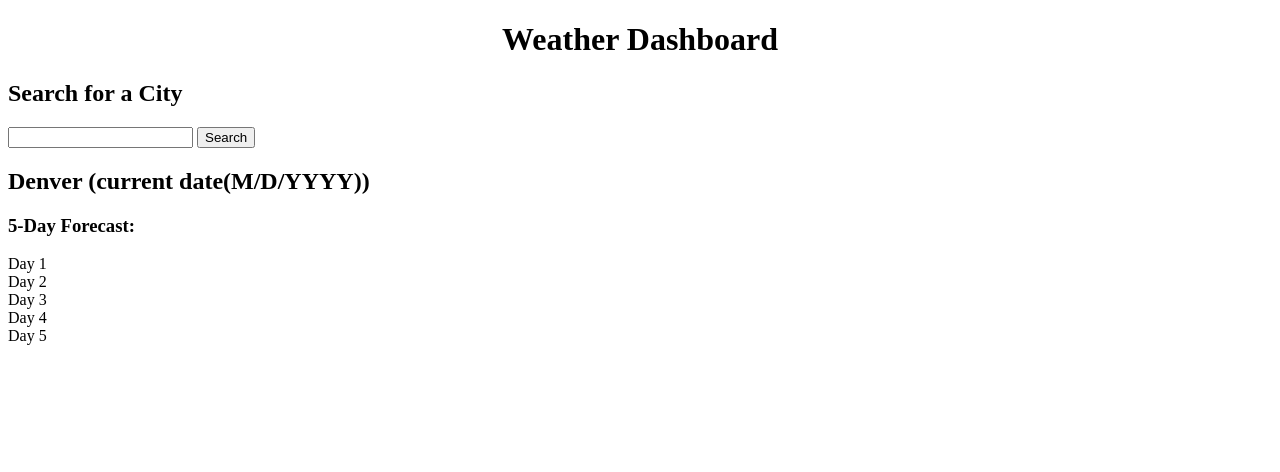
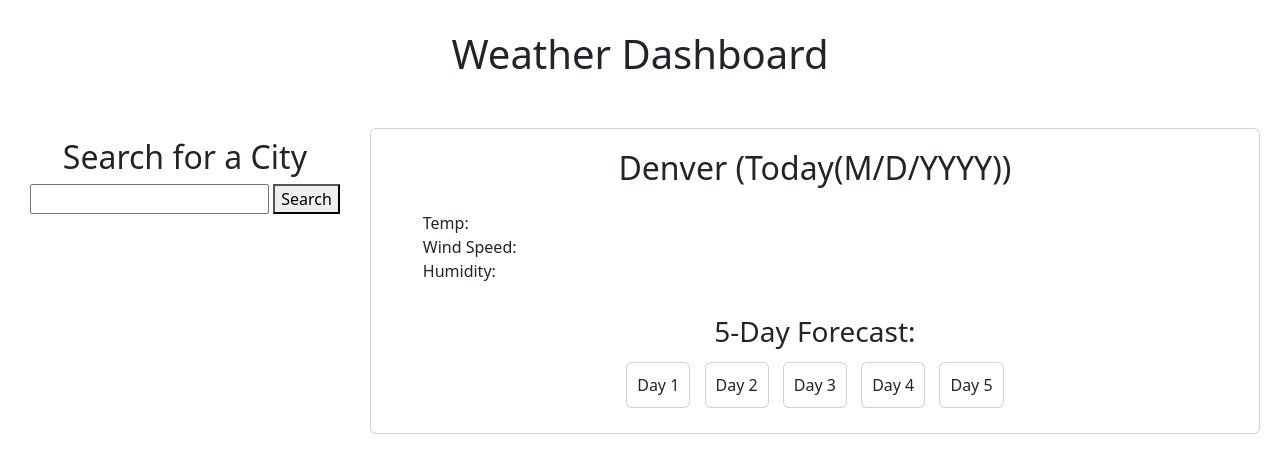
Before and after one commit to marquisegordon/Weather-app, a plain HTML site: page index.html in a window 1280 px wide. Drawn offline with nearby package versions, Linux system fonts and the light colour scheme.

Commit message:
added to style.css and edited index.html

```diff
--- a/assets/css/style.css
+++ b/assets/css/style.css
@@ -1,7 +1,37 @@
 body {
-
+    text-align: center;
 }
 
 h1 {
+    padding: 10px;
+    margin: 20px;
+}
+
+aside {
+    float: left;
+    padding: 10px;
+    margin: 20px;
+}
+
+article {
+    padding: 20px;
+}
+
+li {
+    list-style-type: none;
+    text-align: left;
+}
+
+section {
     text-align: center;
 }
+
+.city-card {
+    padding: 20px;
+}
+
+.forecast-card {
+    display: inline-flex;
+    padding: 10px;
+    margin: 5px;
+}
--- a/index.html
+++ b/index.html
@@ -4,6 +4,9 @@
     <meta charset="UTF-8">
     <meta http-equiv="X-UA-Compatible" content="IE=edge">
     <meta name="viewport" content="width=device-width, initial-scale=1.0">
+    <link href="https://cdn.jsdelivr.net/npm/bootstrap@5.2.2/dist/css/bootstrap.min.css" rel="stylesheet" integrity="sha384-Zenh87qX5JnK2Jl0vWa8Ck2rdkQ2Bzep5IDxbcnCeuOxjzrPF/et3URy9Bv1WTRi" crossorigin="anonymous">
+    <script type='text/javascript' src="https://code.jquery.com/jquery-3.6.1.slim.js"
+        integrity="sha256-tXm+sa1uzsbFnbXt8GJqsgi2Tw+m4BLGDof6eUPjbtk=" crossorigin="anonymous"></script>
     <link rel="stylesheet" href="./assets/css/style.css">
     <title>Weather-Forcast</title>
 </head>
@@ -19,19 +22,24 @@
         </aside>
 
         <article>
-            <div class="card">
-                <h2>Denver (current date(M/D/YYYY))</h2>
+            <div class="card city-card">
+                <h2>Denver (Today(M/D/YYYY))</h2>
+                <p>
+                    <ol>
+                        <li>Temp: </li>
+                        <li>Wind Speed: </li>
+                        <li>Humidity: </li>
+                    </ol>
+                </p>
+                <section>
+                    <h3>5-Day Forecast:</h3>
+                    <div class="card forecast-card">Day 1</div>
+                    <div class="card forecast-card">Day 2</div>
+                    <div class="card forecast-card">Day 3</div>
+                    <div class="card forecast-card">Day 4</div>
+                    <div class="card forecast-card">Day 5</div>
+                </section>
             </div>
-            <section>
-                <h3>5-Day Forecast:</h3>
-                <section>
-                    <div class="forecast-card">Day 1</div>
-                    <div class="forecast-card">Day 2</div>
-                    <div class="forecast-card">Day 3</div>
-                    <div class="forecast-card">Day 4</div>
-                    <div class="forecast-card">Day 5</div>
-                </section>
-            </section>
         </article>
     </main>
 <script src="./assets/js/script.js"></script>
```
